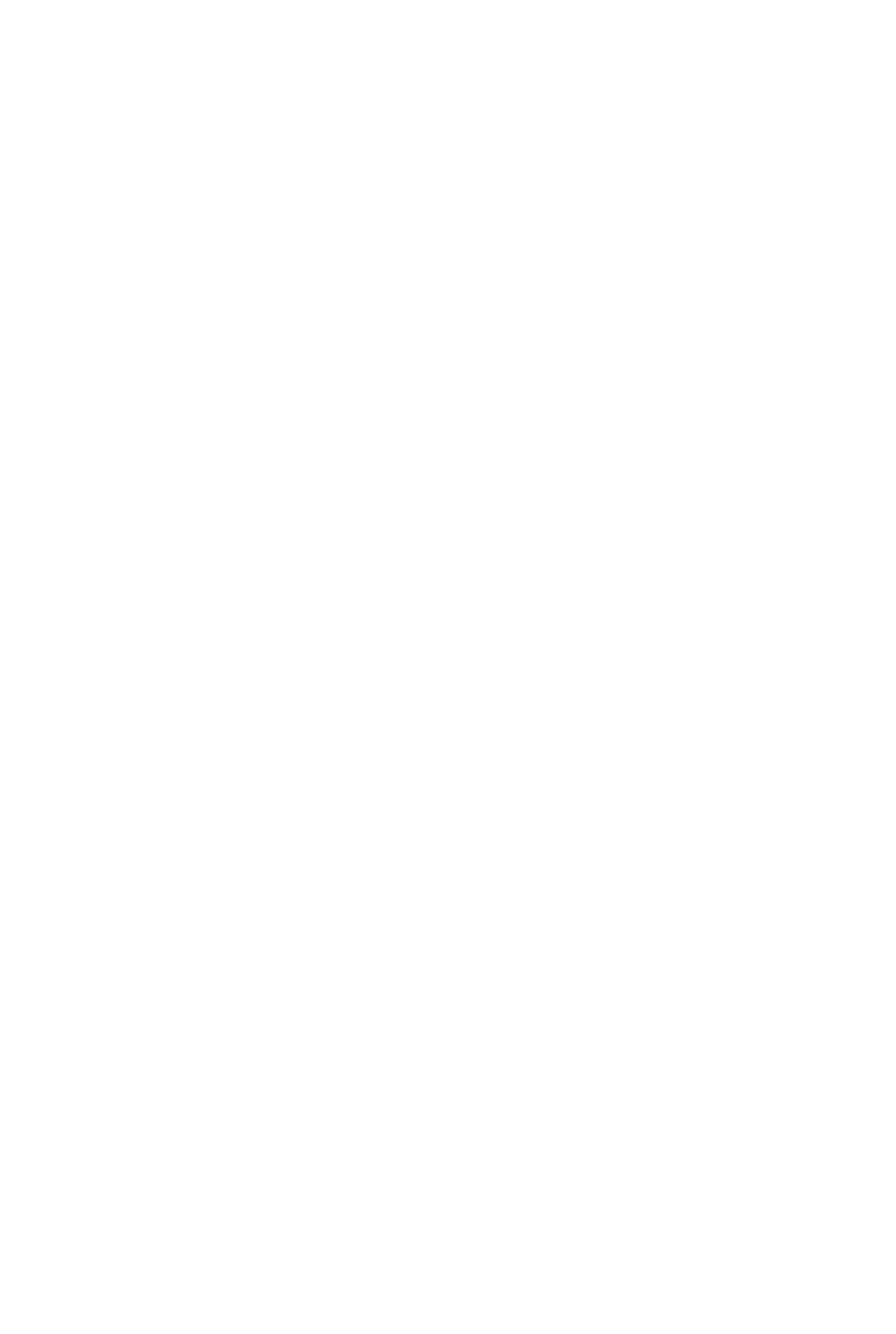
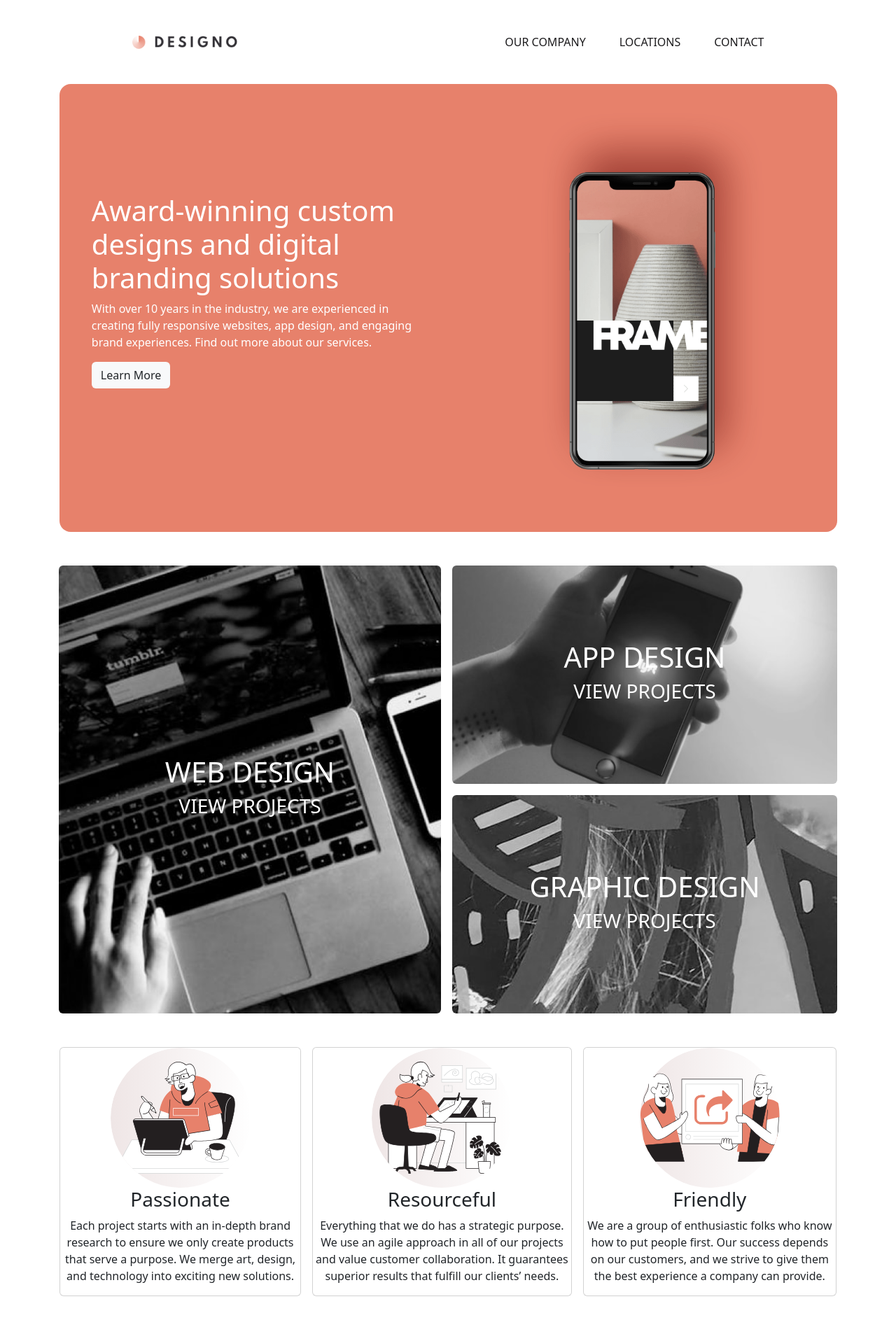
Before and after one commit to abdalsimam1-sketch/designo-multipage-website, a React (Vite) app: page / in a window 1280 px wide. Before the commit this address had no page. Shown: the top 1906 px of the page at 70% size. Before the commit the page ends 800 px from the top, so only its background shows below. Built offline with nearby package versions, Linux system fonts and the light colour scheme.

Commit message:
features: complete homepage before footer

```diff
--- a/src/App.jsx
+++ b/src/App.jsx
@@ -12,18 +12,19 @@ import { NotFound } from "./pages/NotFound";
 function App() {
   return (
     <>
+      <Navbar></Navbar>
       <Routes>
-        <Route to="/" element={<Home></Home>}></Route>
-        <Route to="/web-design" element={<WebDesign></WebDesign>}></Route>
-        <Route to="/app-design" element={<AppDesign></AppDesign>}></Route>
+        <Route path="/" element={<Home></Home>}></Route>
+        <Route path="/web-design" element={<WebDesign></WebDesign>}></Route>
+        <Route path="/app-design" element={<AppDesign></AppDesign>}></Route>
         <Route
-          to="/graphic-design"
+          path="/graphic-design"
           element={<GraphicDesign></GraphicDesign>}
         ></Route>
-        <Route to="/about" element={<About></About>}></Route>
-        <Route to="/locations" element={<Locations></Locations>}></Route>
-        <Route to="/contact" element={<Contact></Contact>}></Route>
-        <Route to="*" element={<NotFound></NotFound>}></Route>
+        <Route path="/about" element={<About></About>}></Route>
+        <Route path="/locations" element={<Locations></Locations>}></Route>
+        <Route path="/contact" element={<Contact></Contact>}></Route>
+        <Route path="*" element={<NotFound></NotFound>}></Route>
       </Routes>
     </>
   );
--- a/src/components/Navbar.jsx
+++ b/src/components/Navbar.jsx
@@ -4,14 +4,22 @@ import { Link } from "react-router-dom";
 export const Navbar = () => {
   return (
     <>
-      <nav>
-        <img src={logoDark} alt="logo-dark" />
-        <div>
+      <nav className="d-flex justify-content-around align-items-center pt-5 ">
+        <Link to="/">
           {" "}
-          <Link>OUR COMPANY</Link>
+          <img
+            src={logoDark}
+            alt="logo-dark"
+            style={{ maxWidth: "10rem", maxHeight: "1.3rem" }}
+          />
+        </Link>
+        <div className="d-none  d-md-flex gap-lg-5 nav-links">
+          {" "}
+          <Link to="/about">OUR COMPANY</Link>
           <Link>LOCATIONS</Link>
           <Link>CONTACT</Link>
         </div>
+        <i className="bi bi-list btn fs-2 d-lg-none"></i>
       </nav>
     </>
   );
--- a/src/index.css
+++ b/src/index.css
@@ -30,3 +30,92 @@ h3 {
   font-size: 20px;
   line-height: 26px;
 }
+.nav-links > a {
+  text-decoration: none;
+  color: var(--black);
+}
+.home-hero-section {
+  background-color: var(--peach);
+  background-color: url();
+  height: 640px;
+  width: 1111px;
+  border-radius: 1rem;
+  background-repeat: no-repeat;
+  background-size: cover;
+}
+.column-1 {
+  background-image: url(./assets/home/desktop/image-web-design-large.jpg);
+  background-repeat: no-repeat;
+  border-radius: 0.8rem;
+  background-size: cover;
+  width: 550px;
+}
+.column-2-1 {
+  background-image: url(./assets/home/desktop/image-app-design.jpg);
+  background-repeat: no-repeat;
+  background-size: cover;
+  height: 320px;
+}
+.column-2-2 {
+  background-image: url(./assets/home/desktop/image-graphic-design.jpg);
+  background-repeat: no-repeat;
+  background-size: cover;
+  height: 320px;
+}
+.design-section {
+  height: 640px;
+  width: 1112px;
+}
+.description-section {
+  width: 1110px;
+  height: 412px;
+}
+.cards .card img {
+  height: 200px;
+  width: 200px;
+  border-radius: 50%;
+  background-image: url(./assets/shared/desktop/bg-pattern-small-circle.svg);
+}
+.get-in-touch-btn {
+  background-color: var(--peach) !important;
+  width: 1111px;
+  background-image: url(./assets/shared/desktop/bg-pattern-small-circle.svg);
+}
+
+@media (max-width: 768px) {
+  .home-hero-section {
+    width: 327px;
+    height: 843px;
+    background-image: url();
+  }
+  .design-section {
+    width: 327px;
+    height: 798px;
+  }
+  .column-1 {
+    width: 327px;
+    height: 250px;
+    background-image: url(./assets/home/mobile/image-web-design.jpg);
+  }
+
+  .column-2-1 {
+    width: 327px;
+    height: 250px;
+    background-image: url(./assets/home/mobile/image-app-design.jpg);
+  }
+
+  .column-2-2 {
+    width: 327px;
+    height: 250px;
+    background-image: url(./assets/home/mobile/image-graphic-design.jpg);
+  }
+  .description-section {
+    width: 327px;
+    height: 1200px;
+  }
+  .get-in-touch-btn {
+    background-color: var(--peach) !important;
+    width: 327px;
+    background-image: url(./assets/shared/desktop/bg-pattern-small-circle.svg);
+  }
+}
--- a/src/pages/Home.jsx
+++ b/src/pages/Home.jsx
@@ -1,5 +1,88 @@
 import React from "react";
-
+import phoneImg from "../assets/home/desktop/image-hero-phone.png";
+import pic1 from "../assets/home/desktop/illustration-passionate.svg";
+import pic2 from "../assets/home/desktop/illustration-resourceful.svg";
+import pic3 from "../assets/home/desktop/illustration-friendly.svg";
 export const Home = () => {
-  return <div>Home</div>;
+  const descriptions = [
+    {
+      pic: pic1,
+      title: "Passionate",
+      text: "Each project starts with an in-depth brand research to ensure we only create products that serve a purpose. We merge art, design, and technology into exciting new solutions.",
+    },
+    {
+      pic: pic2,
+      title: "Resourceful",
+      text: "Everything that we do has a strategic purpose. We use an agile approach in all of our projects and value customer collaboration. It guarantees superior results that fulfill our clients’ needs.",
+    },
+    {
+      pic: pic3,
+      title: "Friendly",
+      text: "We are a group of enthusiastic folks who know how to put people first. Our success depends on our customers, and we strive to give them the best experience a company can provide.",
+    },
+  ];
+  return (
+    <>
+      <section className="home-hero-section mx-auto d-flex flex-column flex-md-row  justify-content-around text-center text-md-start my-5 pb-5 ">
+        {" "}
+        <div className="text-white col-md-5 d-flex flex-column justify-content-center order-2 order-md-1">
+          <h1>Award-winning custom designs and digital branding solutions</h1>
+          <p>
+            With over 10 years in the industry, we are experienced in creating
+            fully responsive websites, app design, and engaging brand
+            experiences. Find out more about our services.
+          </p>
+          <button className="btn bg-light text-dark align-self-start mx-auto m-md-0">
+            Learn More
+          </button>
+        </div>
+        <div className="col-md-5 hero-img order-1 order-md-2">
+          <img src={phoneImg} alt="phone-image" className="img-fluid" />
+        </div>
+      </section>
+      <section className="design-section d-flex flex-column flex-md-row mx-auto text-white  gap-3">
+        <div className="column-1 d-flex flex-column justify-content-center align-items-center rounded">
+          <h1>WEB DESIGN</h1>
+          <h3>VIEW PROJECTS</h3>
+        </div>
+        <div
+          className="column-2 d-flex flex-column gap-3"
+          style={{ maxWidth: "550px", width: "100%" }}
+        >
+          <div className="column-2-1  d-flex flex-column justify-content-center align-items-center rounded">
+            <h1>APP DESIGN</h1>
+            <h3>VIEW PROJECTS</h3>
+          </div>
+          <div className="column-2-2  d-flex flex-column justify-content-center align-items-center rounded">
+            <h1>GRAPHIC DESIGN</h1>
+            <h3>VIEW PROJECTS</h3>
+          </div>
+        </div>
+      </section>
+      <section className="description-section mx-auto mt-5 text-center">
+        <div className="cards d-flex flex-column flex-md-row gap-3 ">
+          {descriptions.map((description) => (
+            <div className="card">
+              <img src={description.pic} alt="" className="mx-auto" />
+              <h3>{description.title}</h3>
+              <p>{description.text}</p>
+            </div>
+          ))}
+        </div>
+      </section>
+      <section className="get-in-touch-btn d-flex flex-column flex-md-row  align-items-center justify-content-md-around py-3 card mx-auto text-center text-md-start">
+        <div className="text-white col-md-4 ">
+          <h2> Let’s talk about your project</h2>
+          <p>
+            {" "}
+            Ready to take it to the next level? Contact us today and find out
+            how our expertise can help your business grow.
+          </p>
+        </div>
+        <div className="d-flex align-items-center ">
+          <button className="btn bg-white text-black ">GET IN TOUCH</button>
+        </div>
+      </section>
+    </>
+  );
 };
```
Also changed, not shown: src/components/Footer.jsx (added).
